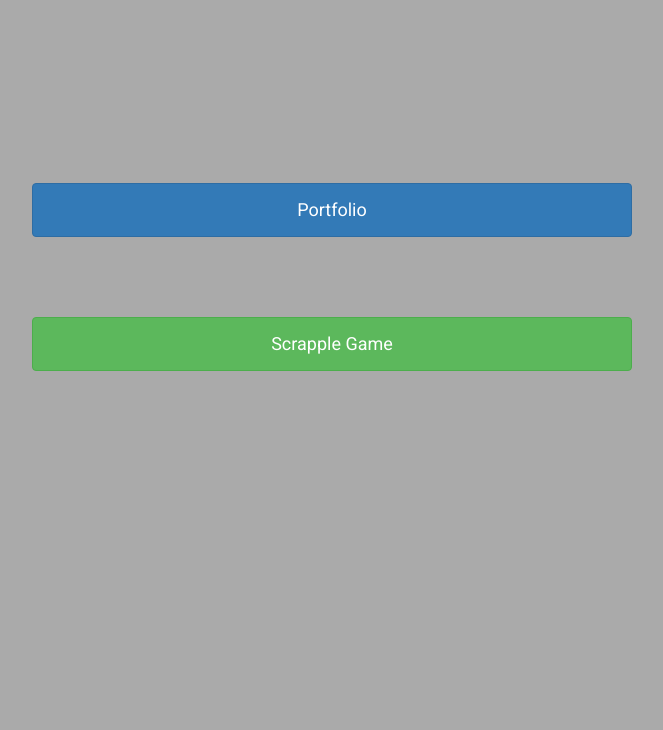
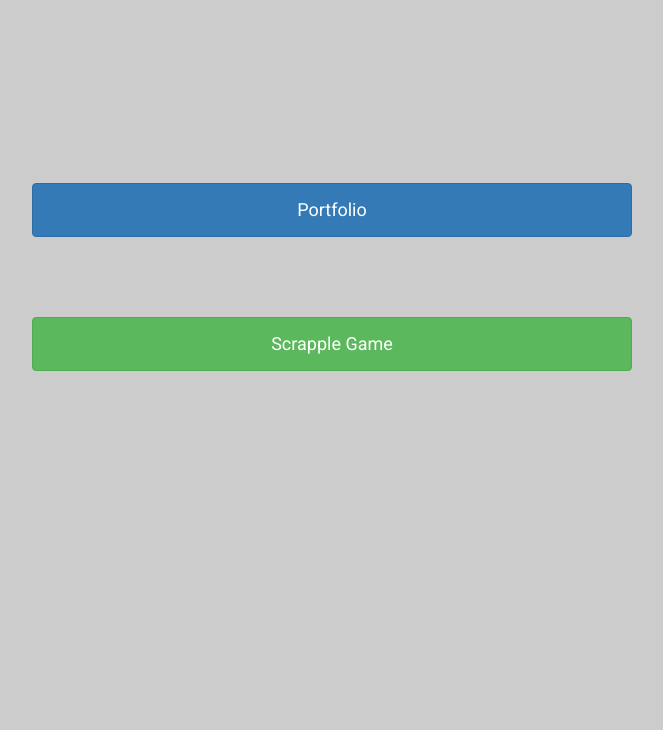
Before and after one commit to nguyenvandung-99/homepage, a plain HTML site: page index.html in a window 1280 px wide. Shown: the part 70-800 px from the top of the page, without its empty margins (308-971 px from the left). Drawn offline with nearby package versions, Linux system fonts and the light colour scheme.

Commit message:
Add files via upload

```diff
--- a/style3.css
+++ b/style3.css
@@ -5,7 +5,7 @@ html,body,h1,h2,h3,h4,h5,h6 {font-family: "Roboto", sans-serif;}
 .score-text{font-size:14px;}
 .score-value{font-size:36px;}
 
-body{background-color: #aaa; margin:auto}
+body{background-color: #ccc; margin:auto}
 #main{max-width:600px;margin:auto}
 #direct{max-width:600px;margin-top:15vh;}
 
```
